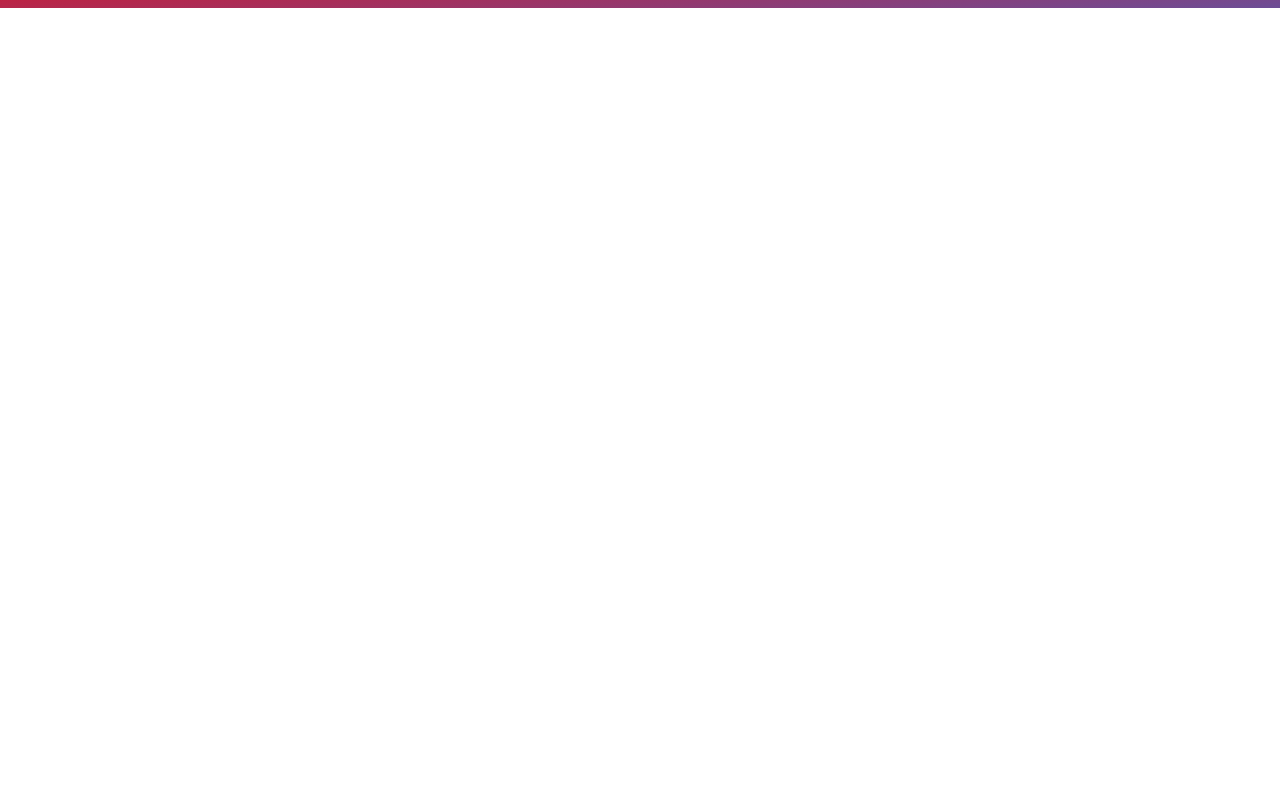
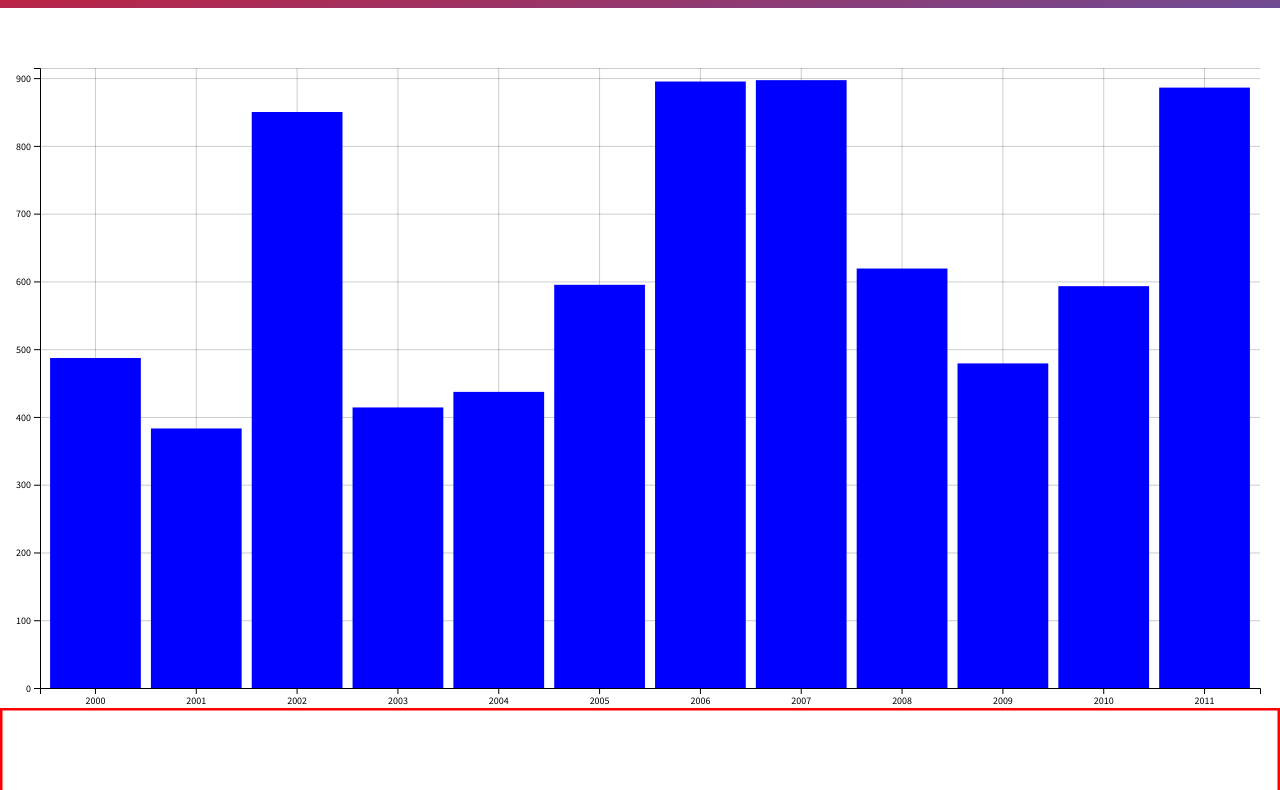
Before and after one commit to danbowles/declarative-d3-with-react, a React app: page / in a window 1280 px wide. Shown: the part 80-870 px from the top of the page. Before the commit the page ends 800 px from the top, so only its background shows below. Built offline with nearby package versions, Linux system fonts and the light colour scheme; some packages are replaced by stand-ins of ours.

Commit message:
barchart built

```diff
--- a/src/components/App.js
+++ b/src/components/App.js
@@ -1,9 +1,27 @@
 import React from 'react';
 import Header from './Header';
+import SvgTest from './SvgTest';
+import BarChart from './BarChart';
+import { barData } from '../services/chartData';
 
 const App = () => (
-  <div>
+  <div className="app">
     <Header title="My App Name is Neat!" />
+    <BarChart
+      data={barData()}
+      xFn={({ year }) => year}
+      yFn={({ value }) => value}
+      margin={{
+        top: 60,
+        left: 40,
+        bottom: 20,
+        right: 20,
+      }}
+      paddingInner={0.1}
+      paddingOuter={0.1}
+    />
+    <SvgTest />
+    <SvgTest />
   </div>
 );
 
--- /dev/null
+++ b/src/components/BarChart.js
@@ -0,0 +1,129 @@
+import React from 'react';
+import PropTypes from 'prop-types';
+import * as d3 from 'd3';
+import Responsive from './Responsive';
+import {
+  XAxis,
+  YAxis,
+  Bars,
+  XGrid,
+  YGrid,
+} from './D3RenderedComponents';
+
+class BarChart extends React.Component {
+  static propTypes = {
+    width: PropTypes.number.isRequired,
+    height: PropTypes.number.isRequired,
+    margin: PropTypes.shape({
+      top: PropTypes.number,
+      left: PropTypes.number,
+      right: PropTypes.number,
+      bottom: PropTypes.number,
+    }).isRequired,
+    xFn: PropTypes.func.isRequired,
+    yFn: PropTypes.func.isRequired,
+    // TODO: bar chart data shape
+    data: PropTypes.shape({}).isRequired,
+  };
+
+  getScales() {
+    const {
+      data,
+      xFn,
+      yFn,
+      width,
+      height,
+      paddingInner,
+      paddingOuter,
+      margin: {
+        left, right, top, bottom,
+      },
+    } = this.props;
+
+    const xScale = d3.scaleBand();
+    const yScale = d3.scaleLinear().nice();
+
+    const xDomain = data.map(xFn);
+    // const yDomain = d3.extent(data.map(yFn));
+    const yMax = d3.max(data, (dataItem) => yFn(dataItem));
+    const yDomain = [0, yMax + (yMax * 0.02)];
+
+    xScale
+      .domain(xDomain)
+      .range([0, width - left - right])
+      .paddingInner(paddingInner)
+      .paddingOuter(paddingOuter);
+
+    yScale
+      .domain(yDomain)
+      .range([height - top - bottom, 0]);
+
+    return { xScale, yScale };
+  }
+
+  getPlotDimentions() {
+    const {
+      width,
+      height,
+      margin: {
+        left,
+        right,
+        top,
+        bottom,
+      },
+    } = this.props;
+    const plotWidth = width - left - right;
+    const plotHeight = height - top - bottom;
+
+    return { plotWidth, plotHeight };
+  }
+
+  render() {
+    const {
+      width,
+      height,
+      margin,
+      data,
+      xFn,
+      yFn,
+    } = this.props;
+    const { xScale, yScale } = this.getScales();
+    const { plotWidth, plotHeight } = this.getPlotDimentions();
+
+    const metaData = {
+      xScale,
+      yScale,
+      plotWidth,
+      plotHeight,
+    };
+
+    const plotData = {
+      plotData: data.map((dataItem, index) => ({
+        id: index,
+        data: dataItem,
+        x: xScale(xFn(dataItem)),
+        y: yScale(yFn(dataItem)),
+        width: xScale.bandwidth(),
+        height: plotHeight - yScale(yFn(dataItem)),
+      })),
+    };
+
+    return (
+      <svg width={width} height={height}>
+        <g transform={`translate(${margin.left},${margin.top})`}>
+          <g className="axisLayer">
+            <YGrid {...metaData} />
+            <XGrid {...metaData} />
+            <XAxis {...metaData} transform={`translate(0,${plotHeight})`} />
+            <YAxis {...metaData} />
+          </g>
+          <g className="plotLayer">
+            <Bars {...metaData} {...plotData} />
+          </g>
+        </g>
+      </svg>
+    );
+  }
+}
+
+export default Responsive(BarChart);
--- /dev/null
+++ b/src/components/D3RenderedComponents.js
@@ -0,0 +1,117 @@
+import React from 'react';
+import PropTypes from 'prop-types';
+import * as d3 from 'd3';
+
+export default function D3blackbox(d3Component) {
+  return class Blackbox extends React.Component {
+    static propTypes = {
+      transform: PropTypes.string.isRequired,
+    }
+
+    componentDidMount() {
+      d3Component.call(this);
+    }
+
+    componentDidUpdate() {
+      d3Component.call(this);
+    }
+
+    render() {
+      const { transform = '' } = this.props;
+      return (
+        <g
+          transform={transform}
+          ref={(gRef) => { this.anchor = gRef; }}
+        />
+      );
+    }
+  };
+}
+
+export const XAxis = D3blackbox(function XAxis() {
+  const axis = d3
+    .axisBottom()
+    .tickFormat((dataItem) => dataItem)
+    .scale(this.props.xScale);
+
+  d3
+    .select(this.anchor)
+    .classed('xAxis', true)
+    .transition()
+    .call(axis);
+});
+
+export const YAxis = D3blackbox(function YAxis() {
+  const axis = d3
+    .axisLeft()
+    .tickFormat((dataItem) => dataItem)
+    .scale(this.props.yScale);
+
+  d3
+    .select(this.anchor)
+    .classed('yAxis', true)
+    .transition()
+    .call(axis);
+});
+
+export const YGrid = D3blackbox(function YGrid() {
+  const axis = d3
+    .axisRight()
+    .tickFormat(() => null)
+    .scale(this.props.yScale)
+    .tickSizeOuter(0)
+    .tickSizeInner(this.props.plotWidth);
+
+  d3
+    .select(this.anchor)
+    .classed(this.props.className || 'yGrid', true)
+    .call(axis);
+});
+
+export const XGrid = D3blackbox(function XGrid() {
+  const axis = d3
+    .axisBottom()
+    .tickFormat(() => null)
+    .scale(this.props.xScale)
+    .tickSizeOuter(0)
+    .tickSizeInner(this.props.plotHeight);
+
+  d3
+    .select(this.anchor)
+    .classed('xGrid', true)
+    .call(axis);
+});
+
+export const Bars = D3blackbox(function Bars() {
+  const current = d3.select(this.anchor)
+    .selectAll('rect').data(this.props.plotData);
+
+  current.interrupt(); // .selectAll("*");
+
+  current.transition().attr('fill', 'green');
+
+  const enter = current.enter().append('g').classed('bar', true);
+  enter.attr('fill', 'blue');
+
+  enter
+    .append('rect')
+    .attr('height', 0)
+    .attr('transform', ({ x }) => `translate(${x}, ${this.props.plotHeight})`);
+
+  const exit = current.exit().classed('bar', false);
+  exit
+    .attr('fill', 'red')
+    .attr('opacity', 1)
+    .transition()
+    .attr('opacity', 0)
+    .remove();
+
+  current
+    .merge(enter)
+    .select('rect')
+    .attr('width', ({ width }) => width)
+    .transition()
+    .duration(1000)
+    .attr('transform', ({ x, y }) => `translate(${x}, ${y})`)
+    .attr('height', (dataItem) => dataItem.height);
+});
--- a/src/components/Header.js
+++ b/src/components/Header.js
@@ -5,8 +5,9 @@ import Layout from '../styles/components/common';
 import { media } from '../config/breakpoints';
 
 const Header = ({ title }) => {
-  const HeaderContainer = styled.div`
+  const HeaderContainer = styled.header`
     background: var(--gradient-header);
+    height: auto;
     padding: 1.5em 1em;
 
     ${media.smMax} {
--- /dev/null
+++ b/src/components/Responsive.js
@@ -0,0 +1,55 @@
+import React from 'react';
+
+const Responsive = (ComposedComponent) => class extends React.Component {
+  constructor(props) {
+    super(props);
+
+    this.state = {
+      containerWidth: null,
+      containerHeight: null,
+    };
+
+    this.fitParentContainer = this.fitParentContainer.bind(this);
+  }
+
+  componentDidMount() {
+    this.fitParentContainer();
+    window.addEventListener('resize', this.fitParentContainer);
+  }
+
+  componentWillUnmount() {
+    window.removeEventListener('resize', this.fitParentContainer);
+  }
+
+  fitParentContainer() {
+    const currentWidth = this.container.getBoundingClientRect().width;
+    const currentHeight = this.container.getBoundingClientRect().height;
+
+    this.setState({
+      containerWidth: currentWidth,
+      containerHeight: currentHeight,
+    });
+  }
+
+  render() {
+    const { containerWidth, containerHeight } = this.state;
+
+    return (
+      <div
+        ref={(el) => {
+          this.container = el;
+        }}
+      >
+        {null !== containerWidth && (
+          <ComposedComponent
+            {...this.props}
+            width={containerWidth}
+            height={containerHeight}
+          />
+        )}
+      </div>
+    );
+  }
+};
+
+export default Responsive;
--- /dev/null
+++ b/src/components/SvgTest.js
@@ -0,0 +1,29 @@
+import React from 'react';
+import PropTypes from 'prop-types';
+import Responsive from './Responsive';
+
+const SvgTest = ({ height, width }) => (
+  <svg height={height} width={width}>
+    <rect
+      x="0"
+      y="0"
+      height={height}
+      width={width}
+      stroke="red"
+      fill="transparent"
+      strokeWidth="5"
+    />
+    <text textAnchor="middle" x={width / 2} y={height / 2}>
+      {width}
+      {' x '}
+      {height}
+    </text>
+  </svg>
+);
+
+SvgTest.propTypes = {
+  height: PropTypes.number.isRequired,
+  width: PropTypes.number.isRequired,
+};
+
+export default Responsive(SvgTest);
--- /dev/null
+++ b/src/services/chartData.js
@@ -0,0 +1,12 @@
+import * as d3 from 'd3';
+
+const randomInt = (n) => Math.round(Math.random() * n);
+
+export const lineData = () => {};
+
+export const barData = () => d3.range(2000, 2005 + randomInt(10))
+  .map((dataItem, index) => ({
+    id: index,
+    year: dataItem,
+    value: 300 + randomInt(600) + 1,
+  }));
--- a/src/styles/app.css
+++ b/src/styles/app.css
@@ -2,8 +2,13 @@
 @import url('https://fonts.googleapis.com/css?family=Source+Sans+Pro:200,400');
 @import 'colors.css';
 @import 'gradients.css';
+@import 'axis.css';
 
-body {
+body, svg text {
   font-family: 'Source Sans Pro', sans-serif;
   margin: 0;
 }
+
+.app > div {
+  height: calc(100vh - 100px);
+}
--- /dev/null
+++ b/src/styles/axis.css
@@ -0,0 +1,3 @@
+.xGrid, .yGrid {
+  stroke-opacity: 0.2;
+}
--- a/webpack.config.js
+++ b/webpack.config.js
@@ -3,6 +3,7 @@ const HtmlWebPackPlugin = require('html-webpack-plugin');
 const MiniCssExtractPlugin = require('mini-css-extract-plugin');
 
 module.exports = {
+  devtool: 'source-map',
   module: {
     rules: [
       {
```
Also changed, not shown: package.json (+5 -3 lines), .babelrc, src/components/styled/common.js (added), 1 other file.
